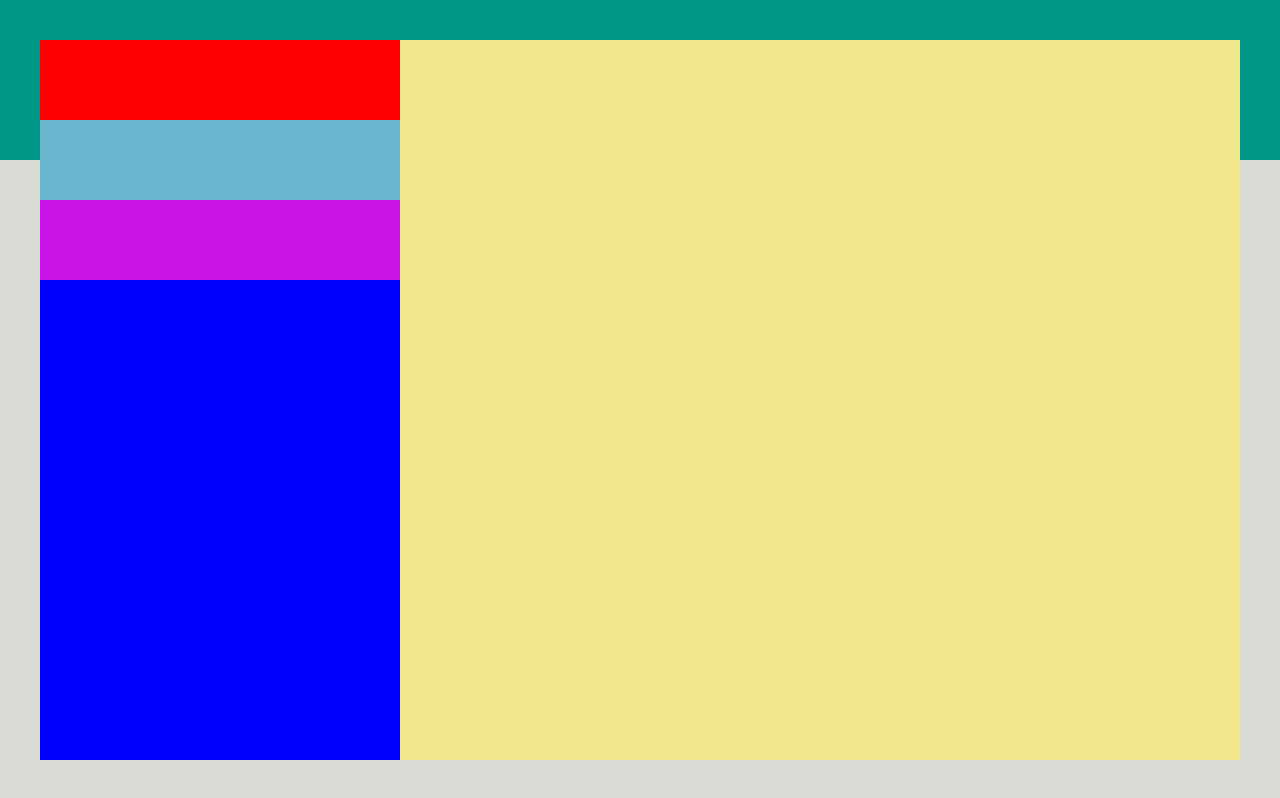
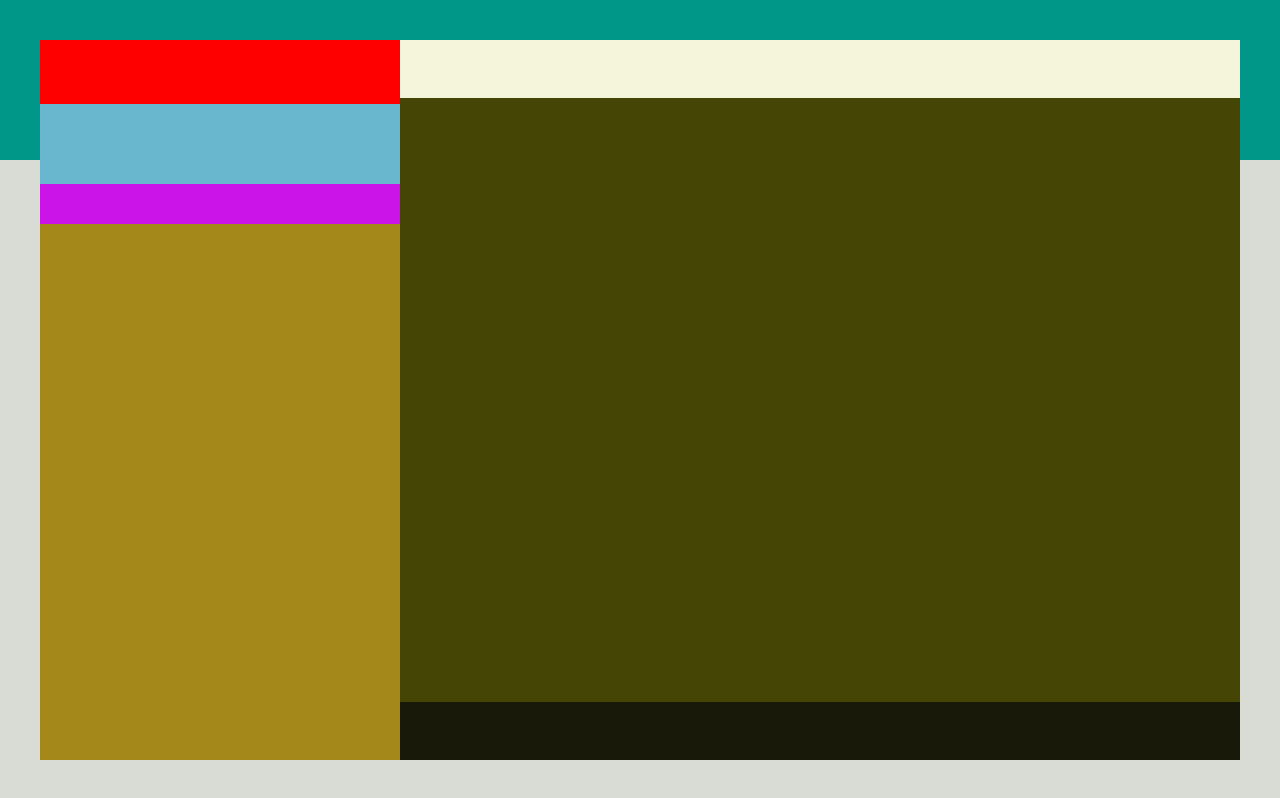
Before and after one commit to macchiagabriele13/vue-boolzapp, a plain HTML site: page index.html in a window 1280 px wide. Drawn offline with nearby package versions, Linux system fonts and the light colour scheme.

Commit message:
commit quadrati colorati terminato

```diff
--- a/assets/css/style.css
+++ b/assets/css/style.css
@@ -45,7 +45,7 @@
 
 
 .profile_box{
-    height: 10vh;
+    height: 8vh;
     width: 100%;
     background-color: red;
 }
@@ -57,9 +57,15 @@
 }
 
 .search_box{
-    height: 10vh;
+    height: 5vh;
     width: 100%;
     background-color: rgb(203, 20, 231);
+}
+
+.chats_box{
+    height: 67vh;
+    width: 100%;
+    background-color: rgb(164, 136, 25);
 }
 
 .right_box{
@@ -67,3 +73,21 @@
     height: 100%;
     background-color: khaki;
 }
+
+.profile_chat_box{
+    height: 8%;
+    width: 100%;
+    background-color: beige;
+}
+
+.chat_box{
+    height: 84%;
+    width: 100%;
+    background-color: rgb(69, 69, 6);
+}
+
+.type_box{
+    height: 8%;
+    width: 100%;
+    background-color: rgb(25, 25, 9);
+}
--- a/index.html
+++ b/index.html
@@ -32,8 +32,21 @@
                 <div class="search_box">
 
                 </div>
+                <div class="chats_box">
+
+                </div>
             </div>
-            <div class="right_box"></div>
+            <div class="right_box">
+                <div class="profile_chat_box">
+
+                </div>
+                <div class="chat_box">
+
+                </div>
+                <div class="type_box">
+
+                </div>
+            </div>
 
         </div>
 
```
